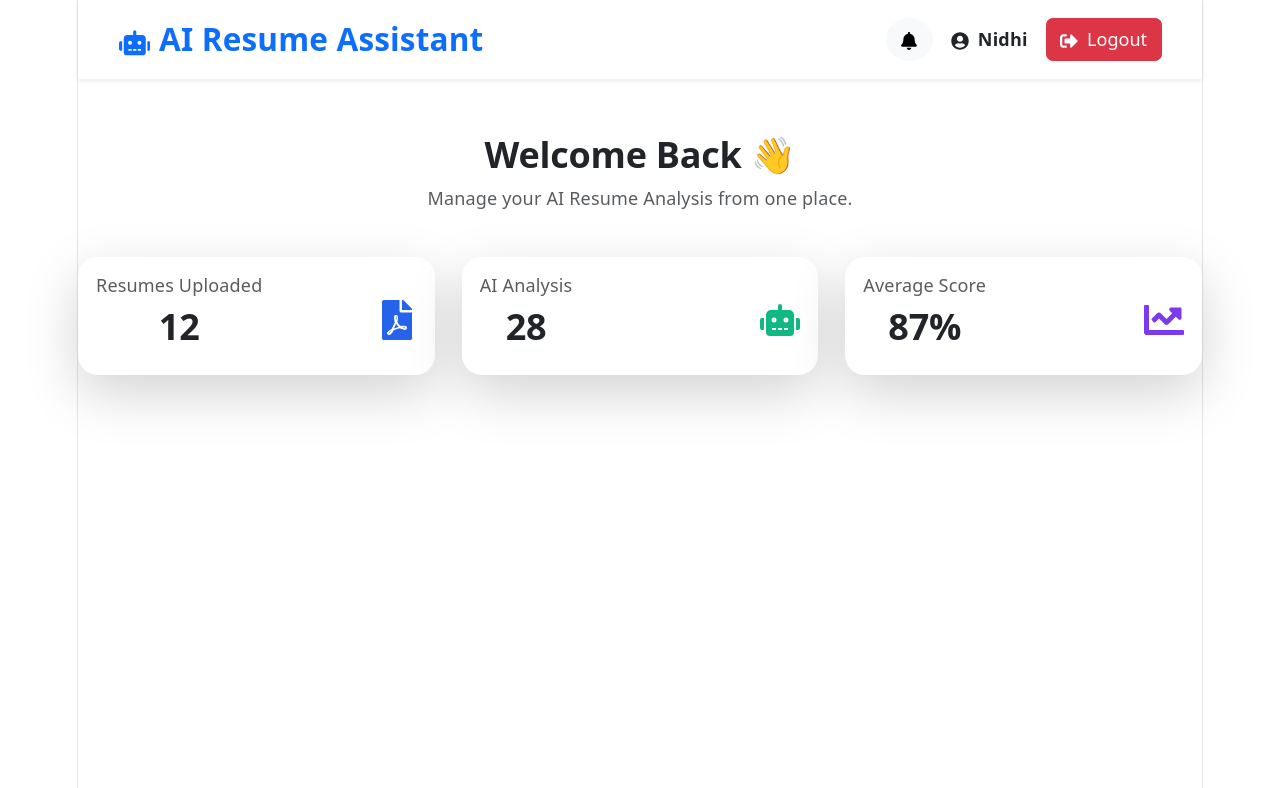
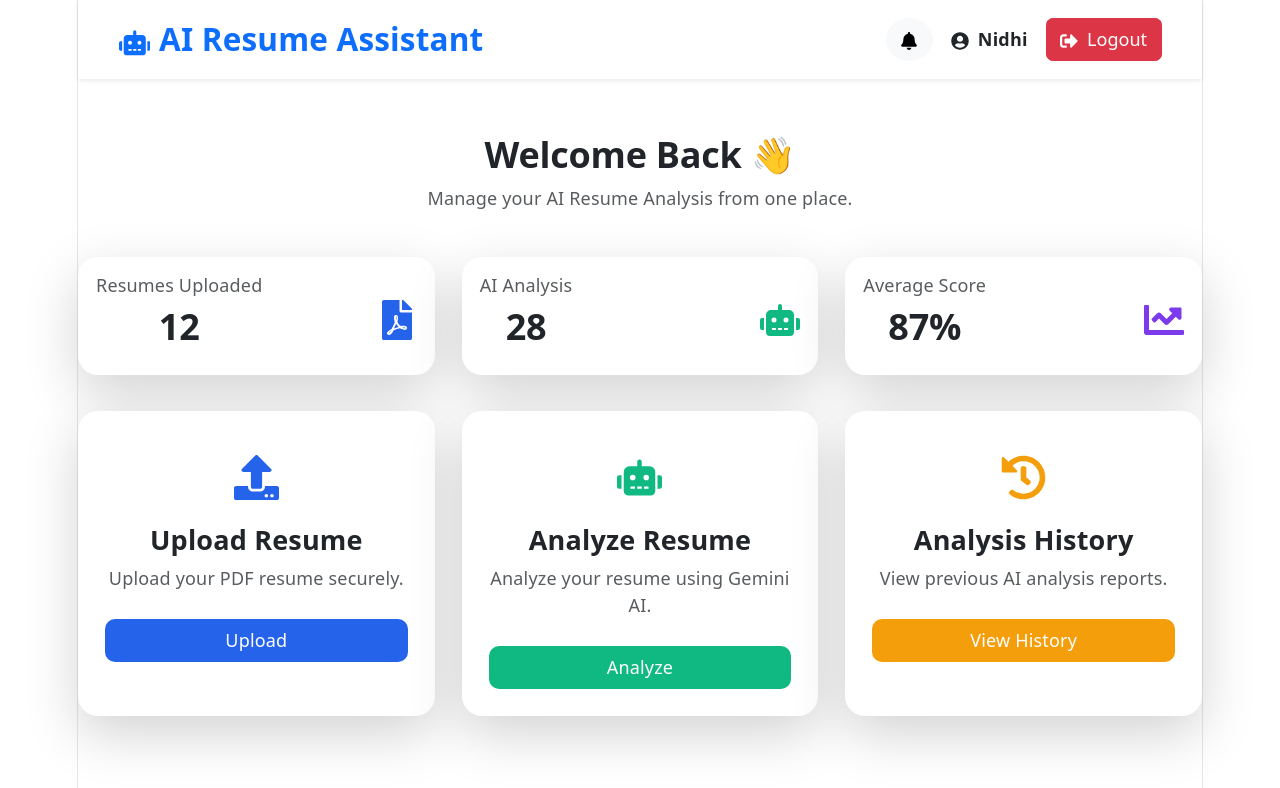
Before and after one commit to nidhiRahan/Resume-AI-Assistent, a React app in the folder frontend/: page /dashboard in a window 1280 px wide. Shown: the top 788 px of the page. Built offline with nearby package versions, Linux system fonts and the light colour scheme; the HTML template or start-up script is replaced by a standard one.

Commit message:
Add reusable ActionCard component

```diff
--- /dev/null
+++ b/frontend/src/components/ActionCard.jsx
@@ -0,0 +1,59 @@
+import { Link } from "react-router-dom";
+
+function ActionCard({ title, description, icon, buttonText, buttonColor, path }) {
+
+    return (
+
+        <div className="col-md-4 mb-4">
+
+            <div
+                className="card border-0 shadow-lg h-100"
+                style={{
+                    borderRadius: "20px",
+                    transition: "0.3s ease"
+                }}
+            >
+
+                <div className="card-body text-center p-4">
+
+                    <div
+                        className="mb-3"
+                        style={{
+                            fontSize: "45px",
+                            color: buttonColor
+                        }}
+                    >
+                        {icon}
+                    </div>
+
+                    <h4 className="fw-bold">
+                        {title}
+                    </h4>
+
+                    <p className="text-muted">
+                        {description}
+                    </p>
+
+                    <Link
+                        to={path}
+                        className="btn text-white mt-2"
+                        style={{
+                            backgroundColor: buttonColor,
+                            borderRadius: "10px",
+                            width: "100%"
+                        }}
+                    >
+                        {buttonText}
+                    </Link>
+
+                </div>
+
+            </div>
+
+        </div>
+
+    );
+
+}
+
+export default ActionCard;
--- a/frontend/src/pages/Dashboard.jsx
+++ b/frontend/src/pages/Dashboard.jsx
@@ -1,10 +1,15 @@
 import Navbar from "../components/Navbar";
 import StatCard from "../components/StatCard";
-
 import {
     FaFilePdf,
     FaRobot,
     FaChartLine
+} from "react-icons/fa";
+import ActionCard from "../components/ActionCard";
+
+import {
+    FaUpload,
+    FaHistory
 } from "react-icons/fa";
 
 function Dashboard() {
@@ -55,6 +60,37 @@ function Dashboard() {
     />
 
 </div>
+
+<div className="row mt-2">
+
+    <ActionCard
+        title="Upload Resume"
+        description="Upload your PDF resume securely."
+        icon={<FaUpload />}
+        buttonText="Upload"
+        buttonColor="#2563eb"
+        path="/upload"
+    />
+
+    <ActionCard
+        title="Analyze Resume"
+        description="Analyze your resume using Gemini AI."
+        icon={<FaRobot />}
+        buttonText="Analyze"
+        buttonColor="#10b981"
+        path="/analyze"
+    />
+
+    <ActionCard
+        title="Analysis History"
+        description="View previous AI analysis reports."
+        icon={<FaHistory />}
+        buttonText="View History"
+        buttonColor="#f59e0b"
+        path="/history"
+    />
+
+</div>
         </>
 
     );
```
